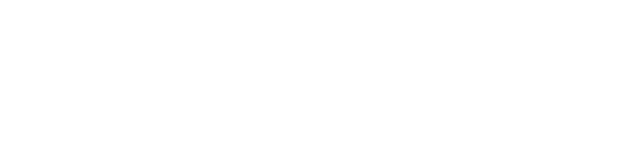
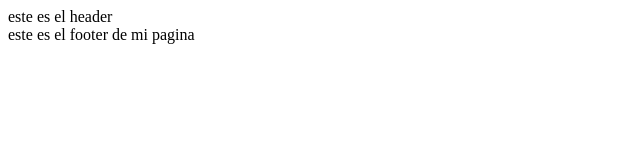
Before and after one commit to alanissusana/AprendiendoGit, a plain HTML site: page index.html in a window 1280 px wide. Shown: the whole page, without its empty margins (0-640 px from the left). Drawn offline with Linux system fonts and the light colour scheme.

Commit message:
descripcion del footer

```diff
--- a/index.html
+++ b/index.html
@@ -8,6 +8,12 @@
     </title>
 </head>
 <body>
+    <heder>
+        este es el header
+    </heder>
+    <footer>
+        este es el footer de mi pagina
+    </footer>
 
 </body>
 </html>
```
